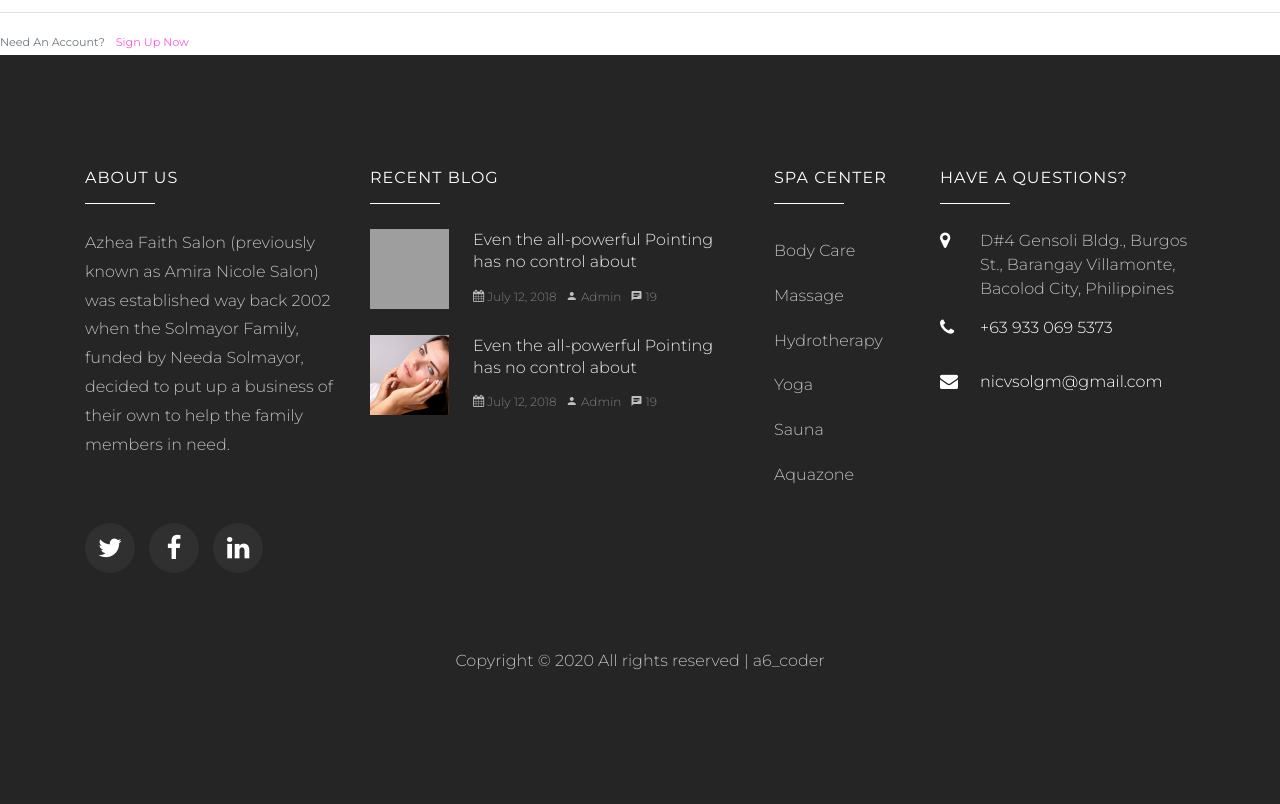
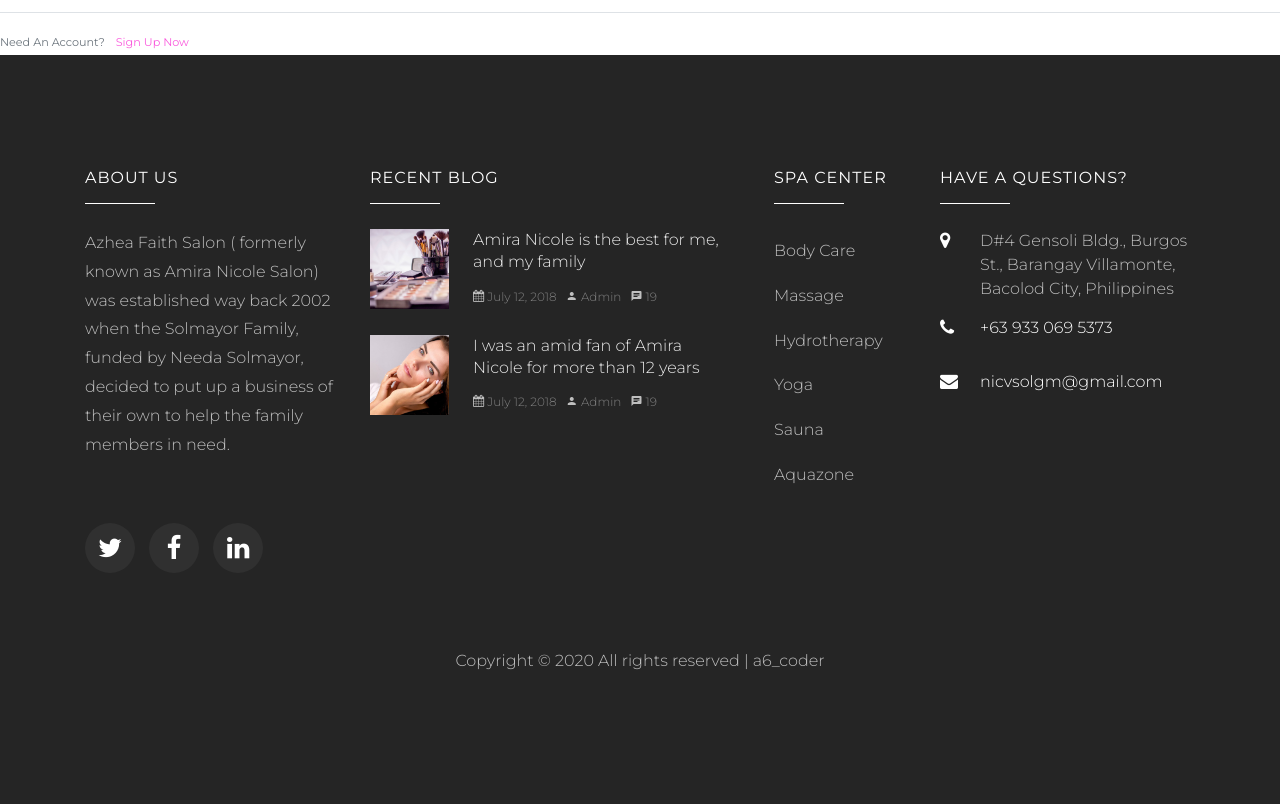
Before and after one commit to nicvsolgm/amiranicole, a Django app: page /login/ in a window 1280 px wide. Shown: the part 1223-2027 px from the top of the page. Run offline with Django 3.2, Linux system fonts and the light colour scheme; some libraries are stand-ins or nearby versions; some web fonts are replaced; grey boxes are pictures that could not be loaded.

```diff
--- a/website/templates/base.html
+++ b/website/templates/base.html
@@ -119,7 +119,7 @@
             <div class="ftco-footer-widget mb-4">
               <h2 class="ftco-heading-2">About Us</h2>
               <p>
-                Azhea Faith Salon (previously known as Amira Nicole Salon) was established way back 2002 when the Solmayor
+                Azhea Faith Salon ( formerly known as Amira Nicole Salon) was established way back 2002 when the Solmayor
                 Family, funded by Needa Solmayor, decided to put up a business of their own to help the family members in need.
               </p>
               <ul class="ftco-footer-social list-unstyled float-md-left float-lft mt-5" >
@@ -141,12 +141,12 @@
               <div class="block-21 mb-4 d-flex">
                 <a
                   class="blog-img mr-4"
-                  style="background-image: url({% static 'website/images/image_1.jpg' %},l)"
+                  style="background-image: url({% static 'website/images/image_1.jpg' %})"
                 ></a>
                 <div class="text">
                   <h3 class="heading">
                     <a href="#"
-                      >Even the all-powerful Pointing has no control about</a
+                      >Amira Nicole is the best for me, and my family</a
                     >
                   </h3>
                   <div class="meta">
@@ -172,7 +172,7 @@
                 <div class="text">
                   <h3 class="heading">
                     <a href="#"
-                      >Even the all-powerful Pointing has no control about</a
+                      >I was an amid fan of Amira Nicole for more than 12 years</a
                     >
                   </h3>
                   <div class="meta">
```
Also changed, not shown: db.sqlite3.
